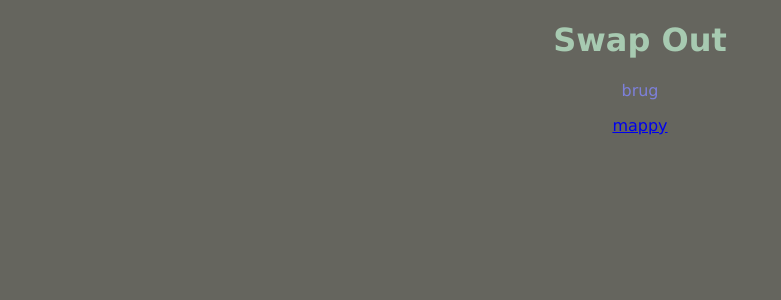
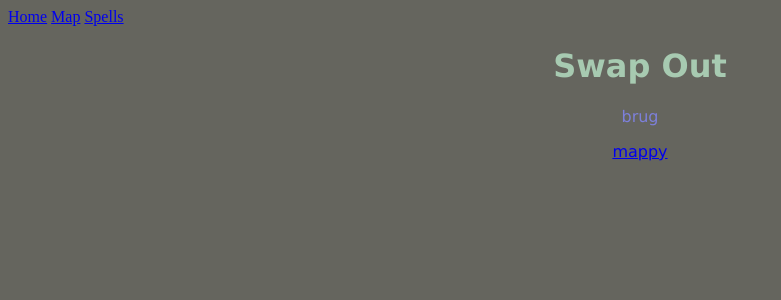
Before and after one commit to RoanLaas/swapout, a SvelteKit app in the folder swap-out/: page / in a window 1280 px wide. Shown: the top 300 px of the page, without its empty margins (0-781 px from the left). Built offline with nearby package versions, Linux system fonts and the light colour scheme.

Commit message:
Nav bar & spells page

```diff
--- /dev/null
+++ b/swap-out/src/routes/+layout.svelte
@@ -0,0 +1,11 @@
+<script lang="ts">
+	let { children } = $props();
+</script>
+
+<nav>
+	<a href="/">Home</a>
+	<a href="/map">Map</a>
+	<a href="/spells">Spells</a>
+</nav>
+
+{@render children()}
```
Also changed, not shown: swap-out/src/routes/spells/+page.svelte (added), swap-out/static/favicon.png (deleted).
